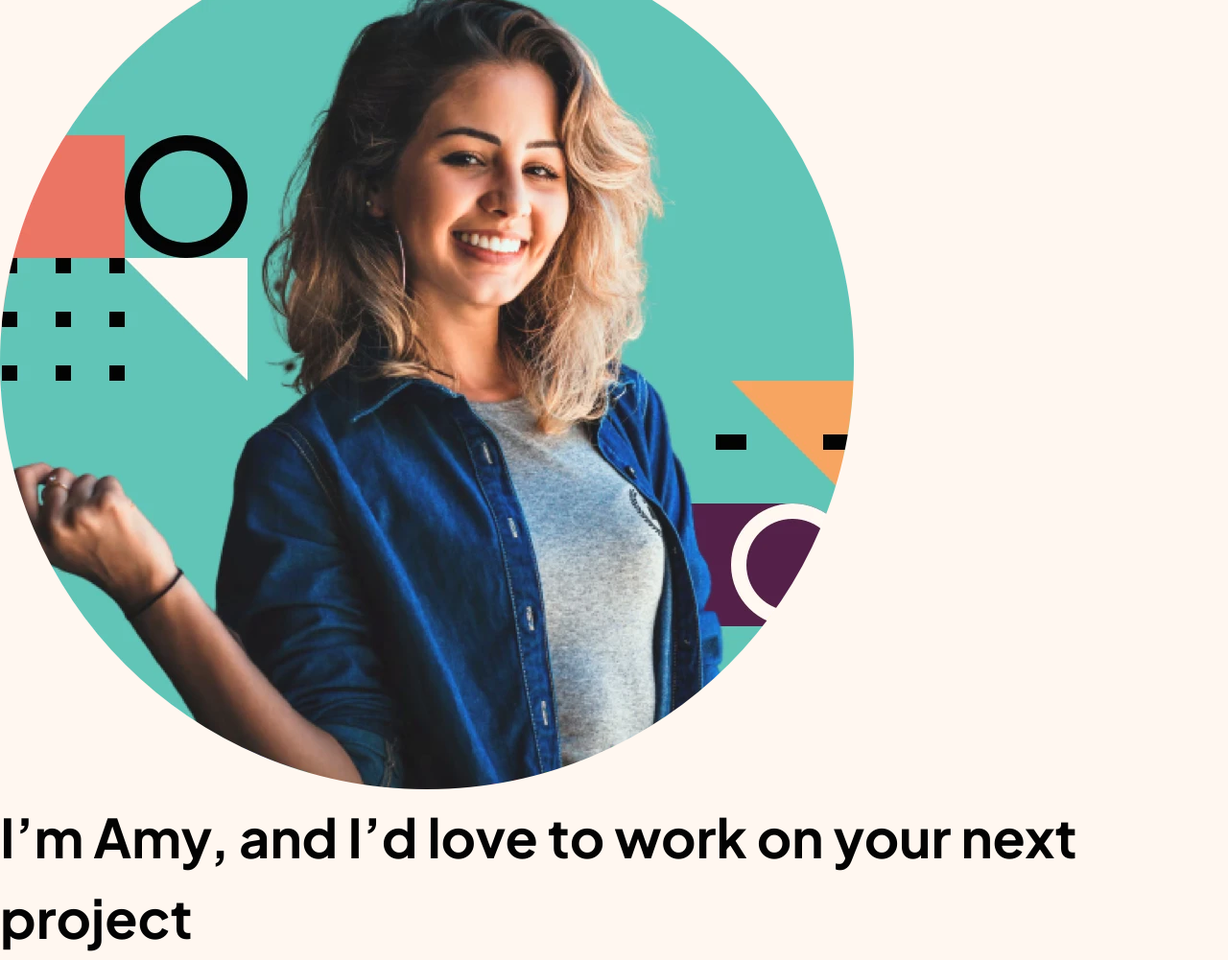
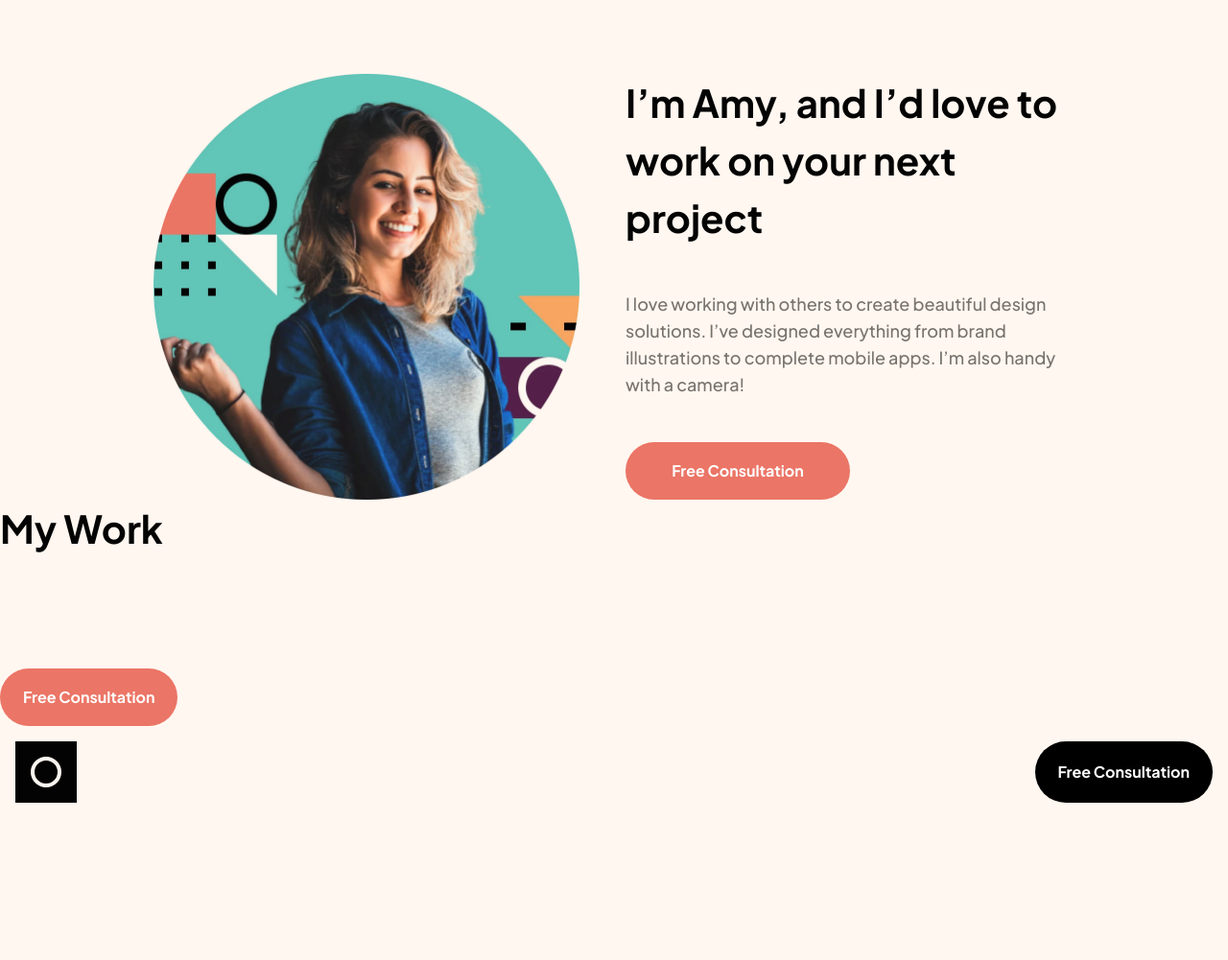
Before and after one commit to enricomelis/fem-design-portfolio, a website built with Vite: page index.html in a window 1280 px wide. Shown: the part 659-1660 px from the top of the page at 96% size. After the commit the page ends 1512 px from the top, so only its background shows below. Built offline with nearby package versions, Linux system fonts and the light colour scheme.

Commit message:
added button:hover, done main and fixed some grid, mixins and variables stuff

```diff
--- a/index.html
+++ b/index.html
@@ -11,6 +11,7 @@
     <link href="https://fonts.googleapis.com/css2?family=Plus+Jakarta+Sans:wght@300;400;500;700&display=swap" rel="stylesheet">
   </head>
   <body>
+
     <nav role="navigation"> <!-- top buttons -->
       <div class="flex-nav">
         <svg width="48" height="48" xmlns="http://www.w3.org/2000/svg">
@@ -85,12 +86,14 @@
 
     <main role="main"> <!-- description of the work done -->
       <img src="./assets/image-amy.webp" alt="">
-      <h1 class="title">I’m Amy, and I’d love to work on your next project</h1>
-      <p class="description__top">I love working with others to create beautiful design solutions.
-        I’ve designed everything from brand illustrations to complete mobile apps.
-        I’m also handy with a camera!
-      </p>
-      <button class="button button__wop">Free Consultation</button>
+      <div class="flex-wrapper">
+        <h3 class="subtitle__top">I’m Amy, and I’d love to work on your next project</h3>
+        <p class="description__top">I love working with others to create beautiful design solutions.
+          I’ve designed everything from brand illustrations to complete mobile apps.
+          I’m also handy with a camera!
+        </p>
+        <button class="button button__wop">Free Consultation</button>
+      </div>
     </main>
 
     <footer class="booking"> <!-- carousel with "my work" -->
@@ -98,7 +101,7 @@
       <!-- carousel here -->
       <div class="footer__box">
         <h3 class="subtitle__bottom">Book a call with me</h3>
-        <p class="descrption__bottom">
+        <p class="description__bottom">
           I’d love to have a chat to see how I can help you.
           The best first step is for us to discuss your project during a free consultation.
           Then we can move forward from there.
@@ -118,5 +121,6 @@
         <button class="button button__wob">Free Consultation</button>
       </div>
     </nav>
+
   </body>
 </html>
--- a/sass/abstracts/_mixins.scss
+++ b/sass/abstracts/_mixins.scss
@@ -23,6 +23,20 @@
 
     @include mq(small){
         font-size: $fs-button-tablet;
+    }
+}
+
+@mixin button__wob {
+    @include button;
+    @include hover(){
+        background-color: map-get($colors, accent, button__wob-hover);
+    }
+}
+
+@mixin button__wop {
+    @include button;
+    @include hover(){
+        background-color: map-get($colors, accent, button__wop-hover);
     }
 }
 
@@ -94,6 +108,7 @@
 
 @mixin subtitle__top {
     @include subtitle();
+
     color: map-get($colors, neutral, 900);
 }
 
--- a/sass/abstracts/_variables.scss
+++ b/sass/abstracts/_variables.scss
@@ -83,7 +83,7 @@ $fs-card-title: map-get($sizes, 500);
 
 $fs-subtitle-mobile: map-get($sizes, 600);
 $fs-subtitle-tablet: map-get($sizes, 800);
-$fs-subtitle-desktop: map-get($sizes, 800);
+$fs-subtitle-desktop: map-get($sizes, 1000);
 
 $ff-main: map-get($font-families, plus-jakarta);
 $ff-button: $ff-main;
--- a/sass/components/_buttons.scss
+++ b/sass/components/_buttons.scss
@@ -10,9 +10,17 @@
 
     &__wob {
         background-color: map-get($colors, accent, button__wob);
+
+        &:where(:hover, :focus){
+            @include button__wob;
+        }
     }
 
     &__wop {
         background-color: map-get($colors, accent, button__wop);
+
+        &:where(:hover, :focus){
+            @include button__wop;
+        }
     }
 }
--- a/sass/layout/_grid.scss
+++ b/sass/layout/_grid.scss
@@ -14,6 +14,7 @@
         grid-template-columns: repeat(4, 1fr);
     }
     @include mq(medium){
+        margin-top: 4rem;
         width: 75%;
         grid-template-columns: repeat(6, 1fr);
     }
--- a/sass/layout/_main.scss
+++ b/sass/layout/_main.scss
@@ -3,3 +3,77 @@
 body {
     background-color: $bg-color-body;
 }
+
+main {
+    padding: map-get($sizes, 200);
+    margin: map-get($sizes, 1500) auto;
+
+    display: grid;
+    gap: 1.5rem;
+    text-align: center;
+
+    @include mq(small) {
+        display: flex;
+        flex-direction: column;
+        position: relative;
+        text-align: start;
+
+        width: 50%;
+        margin-right: map-get($sizes, 700);
+    }
+
+    @include mq(medium) {
+        display: flex;
+        flex-direction: row;
+        gap: 3rem;
+        padding: 0;
+
+        width: 75%;
+        margin: auto;
+        margin-top: 5rem;
+    }
+
+    @include mq(large){
+        gap: 22.5rem;
+    }
+}
+
+main img {
+    width: 90%;
+    justify-self: center;
+
+    @include mq(small) {
+        position: absolute;
+        width: 22.75rem;
+        left: -103%;
+    }
+
+    @include mq(medium) {
+        position: static;
+        width: 27.75rem;
+    }
+}
+
+.flex-wrapper {
+    gap: 1.5rem;
+    display: flex;
+    flex-direction: column;
+    @include mq(small){
+        gap: 1.0625rem;
+        justify-content: space-between;
+    }
+}
+
+main .button {
+    width: 60%;
+    margin: 0 auto;
+
+    @include mq(small){
+        width: 80%;
+        margin-left: 0;
+    }
+
+    @include mq(medium){
+        width: 50%;
+    }
+}
--- a/sass/layout/_nav.scss
+++ b/sass/layout/_nav.scss
@@ -45,5 +45,8 @@ nav {
         @include mq(small) {
             width: 50%;
         }
+        @include mq(large) {
+            width: 30%;
+        }
     }
 }
```
